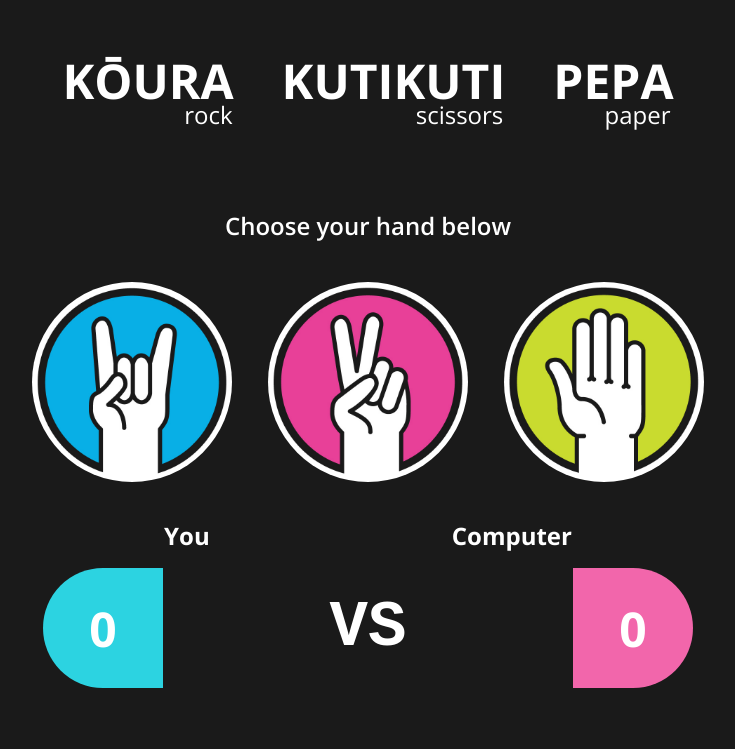
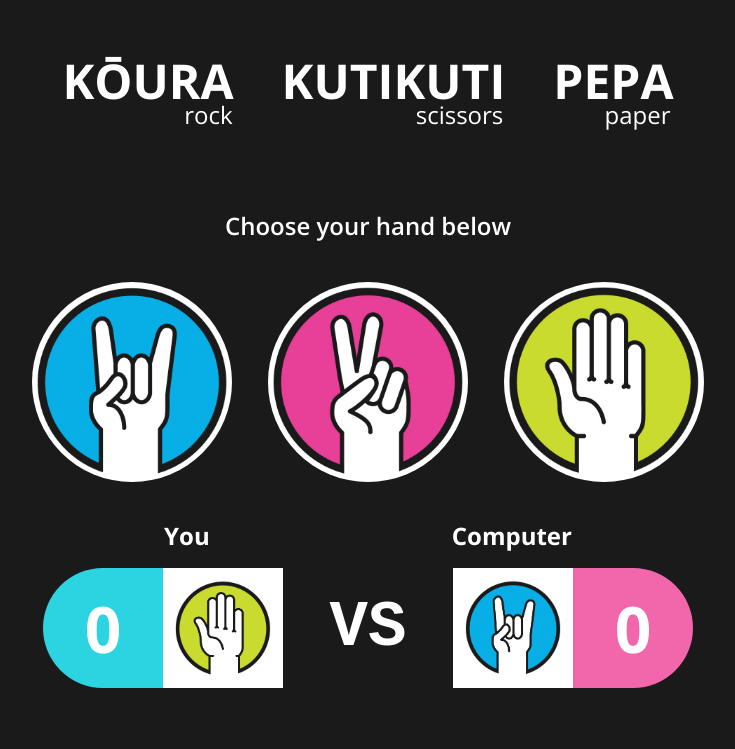
Before and after one commit to dottereldesign/rock_paper_scissors, a plain HTML site: page index.html in a window 1280 px wide. Shown: the top 749 px of the page, without its empty margins (272-1007 px from the left). Drawn offline with nearby package versions, Linux system fonts and the light colour scheme; a web font is replaced by a local one.

Commit message:
Add imgs for current hand and bg properties.

```diff
--- a/index.html
+++ b/index.html
@@ -36,13 +36,22 @@
         <h4>You</h4>
         <h4>Computer</h4>
       </div>
+
       <div class="result">
-        <div class="score_wrapper">
-          <div id="score_user"></div>
+        <div class="score_card-wrapper">
+          <div class="score_wrapper">
+            <div id="score_user"></div>
+          </div>
+          <div class="score_card-1"></div>
         </div>
+
         <p>VS</p>
-        <div class="score_wrapper">
-          <div id="score_computer"></div>
+
+        <div class="score_card-wrapper">
+          <div class="score_card-2"></div>
+          <div class="score_wrapper">
+            <div id="score_computer"></div>
+          </div>
         </div>
       </div>
 
--- a/style.css
+++ b/style.css
@@ -124,7 +124,7 @@ h4 {
   width: 120px;
   height: 120px;
   background-color: #2cd3e1;
-  font-size: 3rem;
+  font-size: 4rem;
   font-weight: 700;
 }
 
@@ -235,3 +235,35 @@ footer i {
 footer p {
   font-size: 1.2rem;
 }
+
+.score_card-wrapper {
+  display: flex;
+}
+
+.score_card-1,
+.score_card-2 {
+  background-color: white;
+  width: 120px;
+  height: 120px;
+  display: flex;
+  justify-content: center;
+  align-items: center;
+}
+
+.score_card-1 {
+  background: #f0f0f0 url("images/paper_small.png");
+  background-position: center;
+  background-size: 100px 100px;
+  background-repeat: no-repeat;
+  transition: transform 0.2s ease-in-out;
+  background-color: white;
+}
+
+.score_card-2 {
+  background: #f0f0f0 url("images/rock_small.png");
+  background-position: center;
+  background-size: 100px 100px;
+  background-repeat: no-repeat;
+  transition: transform 0.2s ease-in-out;
+  background-color: white;
+}
```
Also changed, not shown: images/paper_small.png (added), images/rock_small.png (added), images/scissors_small.png (added).
